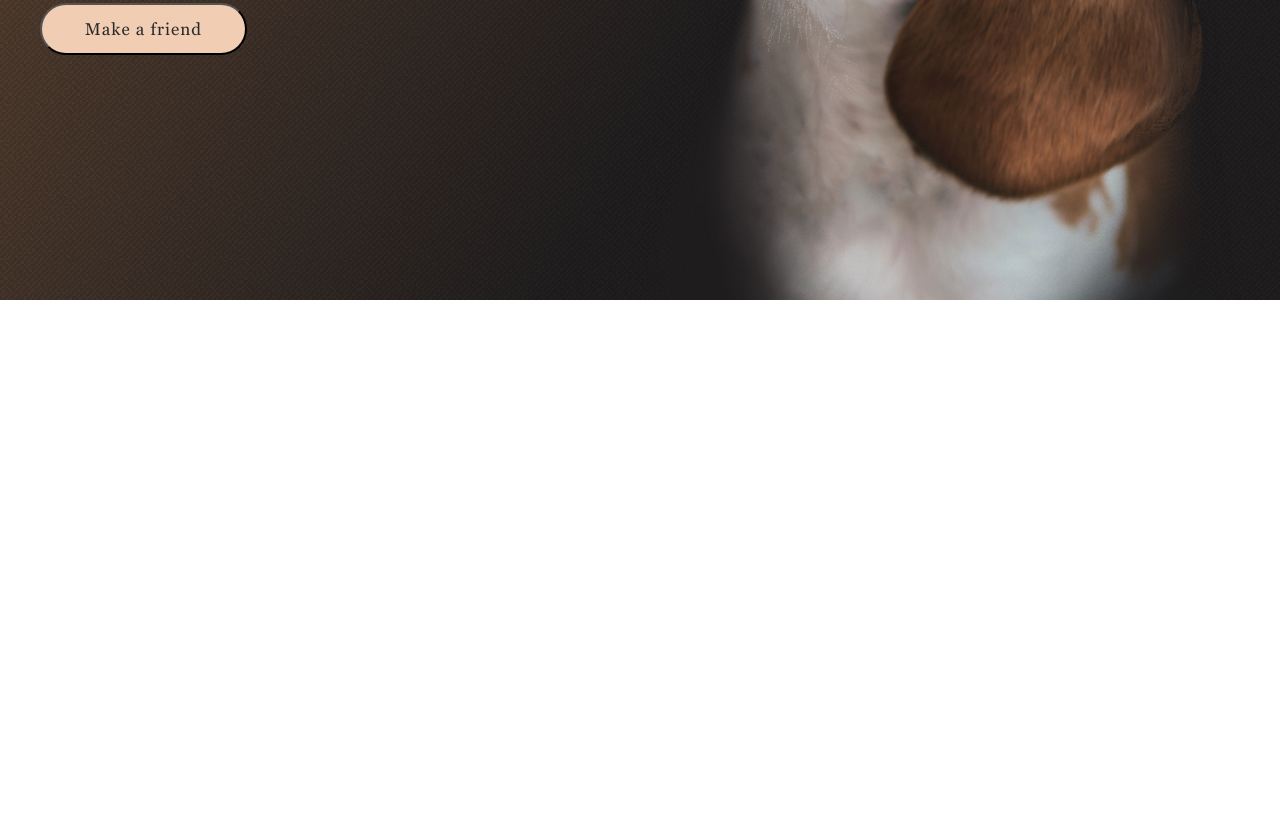
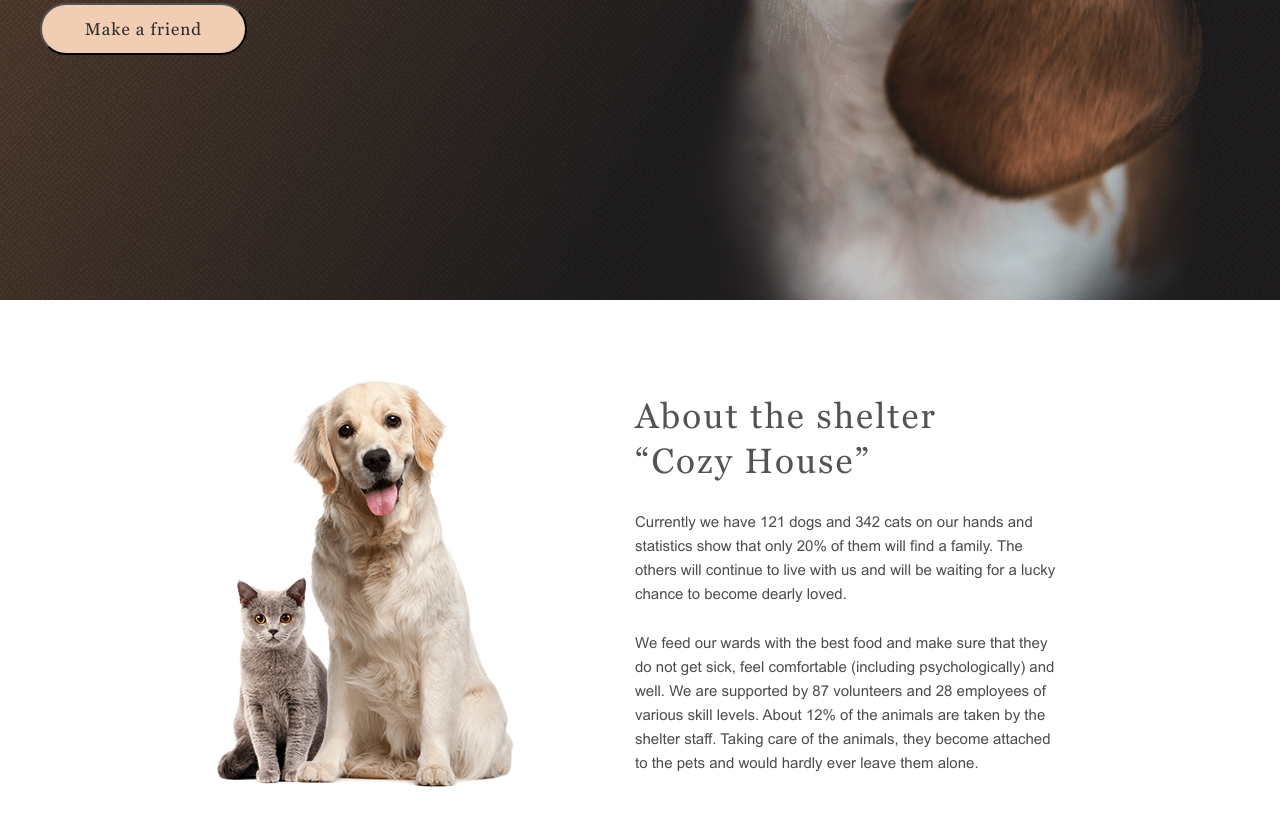
Before and after one commit to SarychevaAA/Projects, a website built with webpack: page shelter/src/pages/index.html in a window 1280 px wide. Shown: the part 608-1434 px from the top of the page. Before the commit the page ends 908 px from the top, so only its background shows below. Built offline with nearby package versions, Linux system fonts and the light colour scheme.

Commit message:
feat: add About block with its styles

```diff
--- a/shelter/src/pages/index.html
+++ b/shelter/src/pages/index.html
@@ -32,6 +32,15 @@
             <img src="../img/start-screen-puppy.png" alt="Puppy">
         </div>
     </section>
-
+    <section class="about">
+        <div class="wrapper">
+            <img src="../img/about-pets.png" alt="about-pets">
+            <div class="about-content">
+                <h3 class="about-content-heading">About the shelter “Cozy House”</h3>
+                <p class="about-content-subheading">Currently we have 121 dogs and 342 cats on our hands and statistics show that only 20% of them will find a family. The others will continue to live with us and will be waiting for a lucky chance to become dearly loved.</p>
+                <p class="about-content-subheading">We feed our wards with the best food and make sure that they do not get sick, feel comfortable (including psychologically) and well. We are supported by 87 volunteers and 28 employees of various skill levels. About 12% of the animals are taken by the shelter staff. Taking care of the animals, they become attached to the pets and would hardly ever leave them alone.</p>
+            </div>
+        </div>
+    </section>
 </body>
 </html>
--- a/shelter/src/style/_style.scss
+++ b/shelter/src/style/_style.scss
@@ -3,6 +3,7 @@ body{
   font-size: 15px;
   color: $color-dark-xl;
   min-width: 1280px;
+  background: $color-light-xl;
 }
 .wrapper{
   box-sizing: border-box;
@@ -100,3 +101,38 @@ body{
 
   }
 }
+
+.about{
+  .wrapper{
+    margin: 80px auto 100px;
+    display: flex;
+    flex-direction: row;
+    gap: 120px;
+    align-items: center;
+    justify-content: center;
+  }
+  .about-content{
+    width: 430px;
+    display: flex;
+    flex-direction: column;
+    gap: 25px;
+  }
+  .about-content-heading{
+    font-size: 35px;
+    line-height: 130%;
+    letter-spacing: 0.06em;
+    color: $color-dark-l;
+    margin: 0;
+    width: 370px;
+    font-weight: normal;
+  }
+  .about-content-subheading{
+    font-family: Arial, serif;
+    line-height: 160%;
+    vertical-align: top;
+    margin: 0 0 0;
+  }
+  .about-content-subheading:last-of-type{
+    vertical-align: center;
+  }
+}
```
